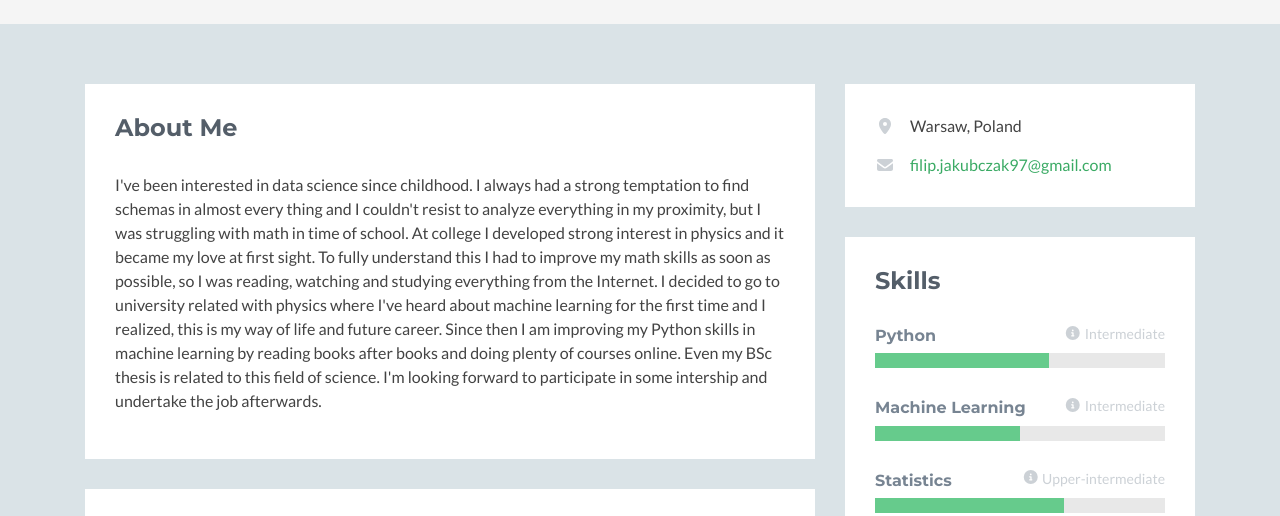
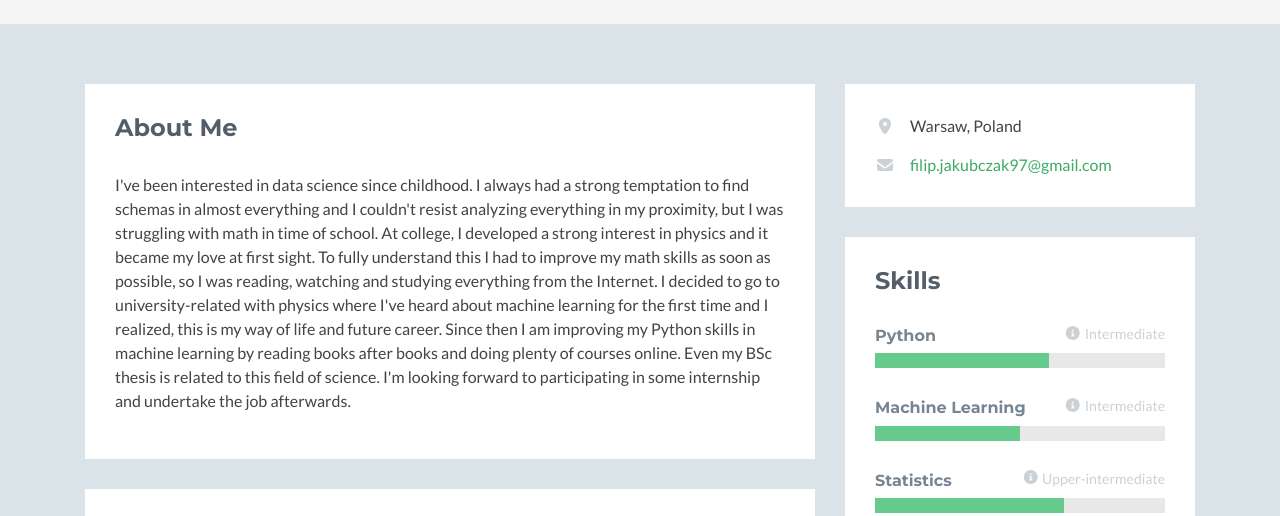
Before and after one commit to FilipJakubczak/filipjakubczak.github.io, a plain HTML site: page index.html in a window 1280 px wide. Shown: the part 222-738 px from the top of the page. Drawn offline with nearby package versions, Linux system fonts and the light colour scheme; no server answers; a script that the page names is missing; some icons are missing.

Commit message:
Corrected grammar

```diff
--- a/index.html
+++ b/index.html
@@ -58,8 +58,14 @@
                     <div class="section-inner">
                         <h2 class="heading">About Me</h2>
                         <div class="content">
-                            <p> I've been interested in data science since childhood. I always had a strong temptation to find schemas in almost every thing and I couldn't resist to analyze everything in my proximity, but I was struggling with math in time of school. At college I developed strong interest in physics and it became my love at first sight. To fully understand this I had to improve my math skills as soon as possible, so I was reading, watching and studying everything from the Internet. I decided to go to university related with physics where I've heard about machine learning for the first time and I realized, this is my way of life and future career. Since then I am improving my Python skills in machine learning by reading books after books and doing plenty of courses online. Even my BSc thesis is related to this field of science. I'm looking forward to participate in some intership and undertake the job afterwards.</p>
-
+                            <p> I've been interested in data science since childhood. I always had a strong temptation to find schemas in almost
+                            everything and I couldn't resist analyzing everything in my proximity, but I was struggling with math in time of school.
+                            At college, I developed a strong interest in physics and it became my love at first sight. To fully understand this I
+                            had to improve my math skills as soon as possible, so I was reading, watching and studying everything from the Internet.
+                            I decided to go to university-related with physics where I've heard about machine learning for the first time and I
+                            realized, this is my way of life and future career. Since then I am improving my Python skills in machine learning by
+                            reading books after books and doing plenty of courses online. Even my BSc thesis is related to this field of science.
+                            I'm looking forward to participating in some internship and undertake the job afterwards.
                         </div><!--//content-->
                     </div><!--//section-inner-->
                 </section><!--//section-->
```
